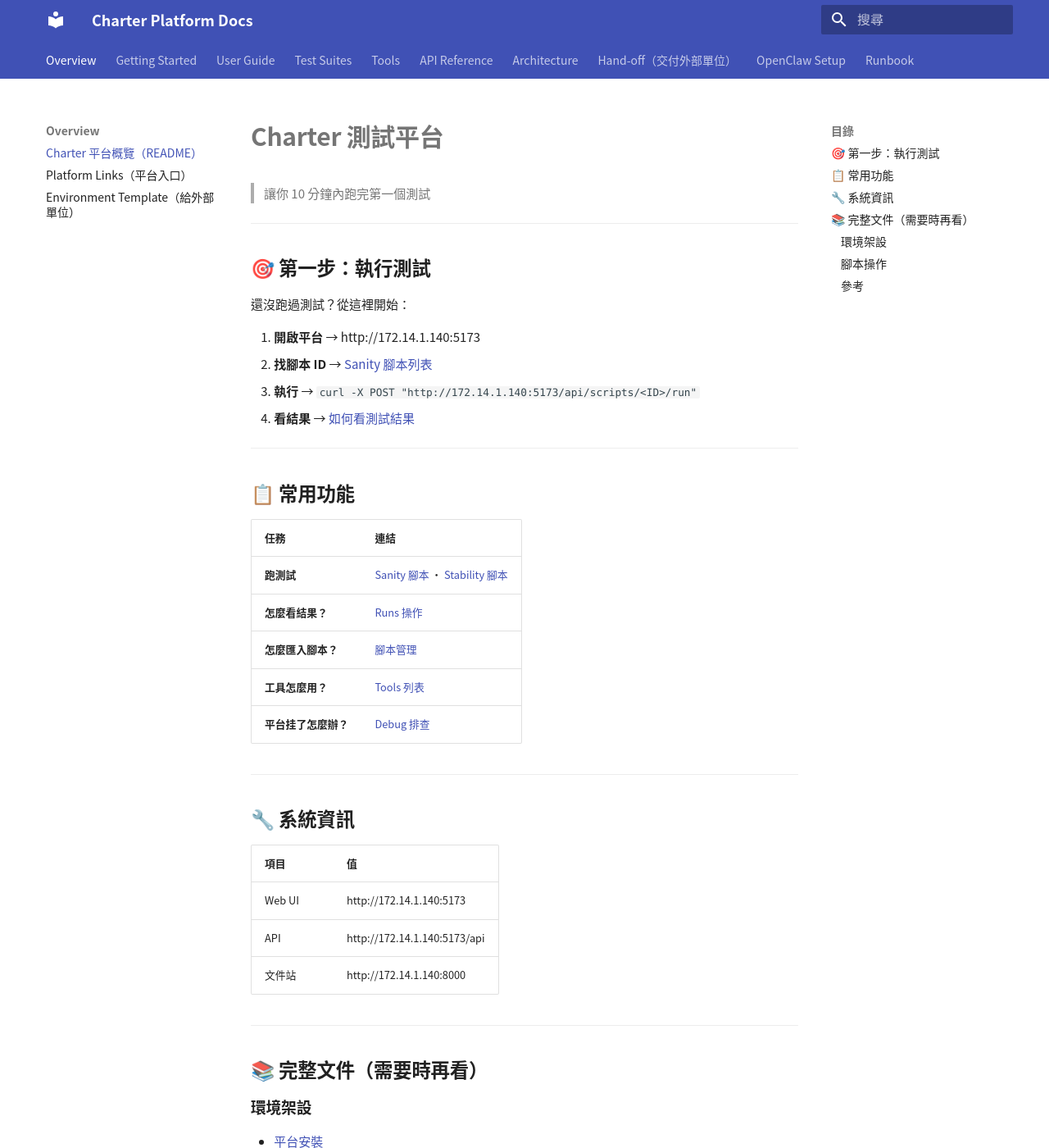
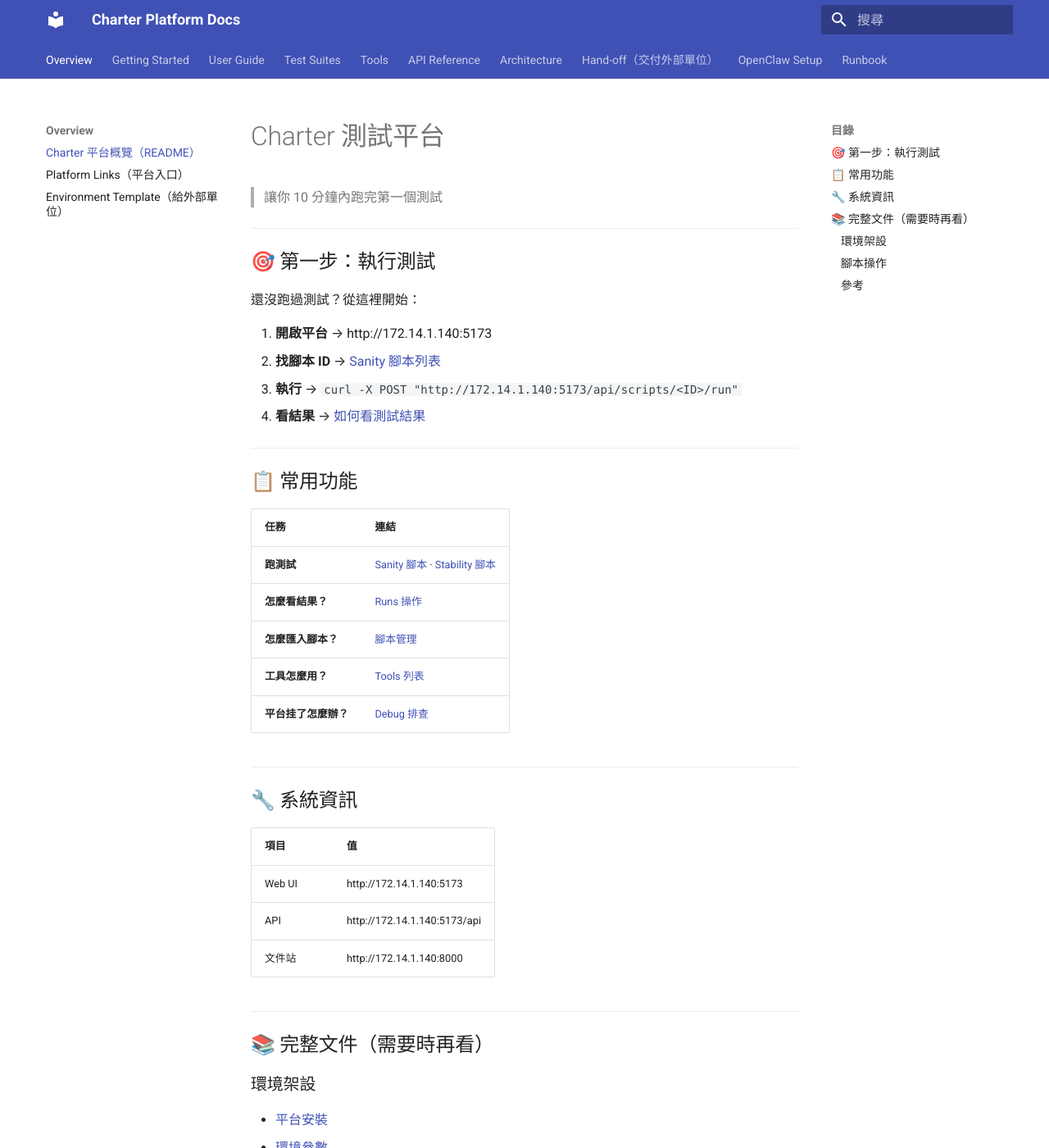
Before and after one commit to askeywifisit-ui/charter_project, an MkDocs documentation site: the page built from docs/charter_site/docs/index.md, in a window 1280 px wide and 1400 px high. Shown: the whole window at 82% size. Built offline with MkDocs 1.6.1 and Material for MkDocs 9.7.7, drawn with Linux system fonts in a browser that asks for light colours; comment, search, counter and statistics services are not loaded.

Commit message:
Simplify CSS - remove font family override

```diff
--- a/docs/charter_site/docs/assets/css/custom.css
+++ b/docs/charter_site/docs/assets/css/custom.css
@@ -16,65 +16,25 @@
   border-radius: 8px;
 }
 
-/* Slightly reduce the top nav bar height feel on screenshots pages */
-.md-content article {
-  font-size: 15px;
+/* ===========================
+   Typography Settings
+   =========================== */
+
+/* Base font size */
+.md-typeset {
+    font-size: 16px !important;
+    line-height: 1.6 !important;
 }
 
-/* ===========================
-   Chinese Typography Fix
-   =========================== */
+/* Headings sizes */
+.md-typeset h1 { font-size: 2em !important; margin-top: 0 !important; }
+.md-typeset h2 { font-size: 1.5em !important; margin-top: 1em !important; }
+.md-typeset h3 { font-size: 1.25em !important; }
+.md-typeset h4 { font-size: 1.1em !important; }
 
-/* Apply to all text - consistent Chinese font */
-body,
-.md-typeset,
-.md-typeset p,
-.md-typeset li,
-.md-typeset td,
-.md-typeset th,
-.md-typeset span {
-    font-family: "PingFang TC", "Microsoft JhengHei", "Heiti TC",
-                 "Source Han Sans TC", "Noto Sans CJK TC",
-                 -apple-system, BlinkMacSystemFont, "Segoe UI", sans-serif !important;
-    -webkit-font-smoothing: antialiased;
+/* Code blocks */
+.md-typeset code,
+.md-typeset pre {
+    font-size: 14px !important;
+    font-family: "Menlo", "Consolas", monospace !important;
 }
-
-/* Headings - consistent weight */
-.md-typeset h1,
-.md-typeset h2,
-.md-typeset h3,
-.md-typeset h4,
-.md-typeset h5,
-.md-typeset h6 {
-    font-family: "PingFang TC", "Microsoft JhengHei", "Heiti TC",
-                 "Source Han Sans TC", "Noto Sans CJK TC",
-                 -apple-system, BlinkMacSystemFont, "Segoe UI", sans-serif !important;
-    font-weight: 600;
-    letter-spacing: -0.01em;
-}
-
-/* English headers - same style as Chinese */
-.md-typeset h1,
-.md-typeset h2 {
-    font-weight: 700;
-}
-
-/* Code blocks - proper monospace */
-.md-typeset code,
-.md-typeset pre,
-.md-typeset .codehilite {
-    font-family: "Menlo", "Consolas", "Source Code Pro",
-                 "JetBrains Mono", monospace !important;
-    font-size: 0.85em;
-}
-
-/* Tables - consistent font */
-.md-typeset table {
-    font-family: inherit;
-}
-
-/* Ensure proper line height for Chinese text */
-.md-typeset p,
-.md-typeset li {
-    line-height: 1.7;
-}
```
